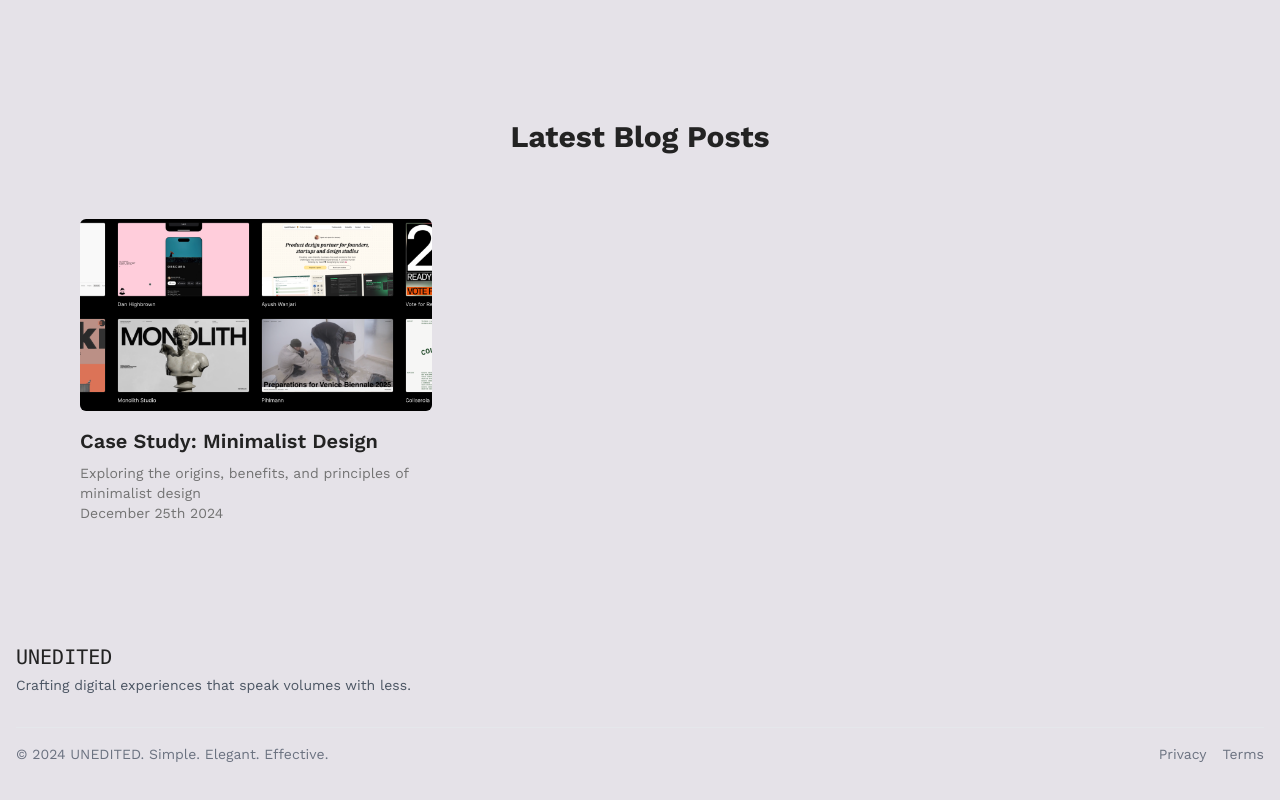
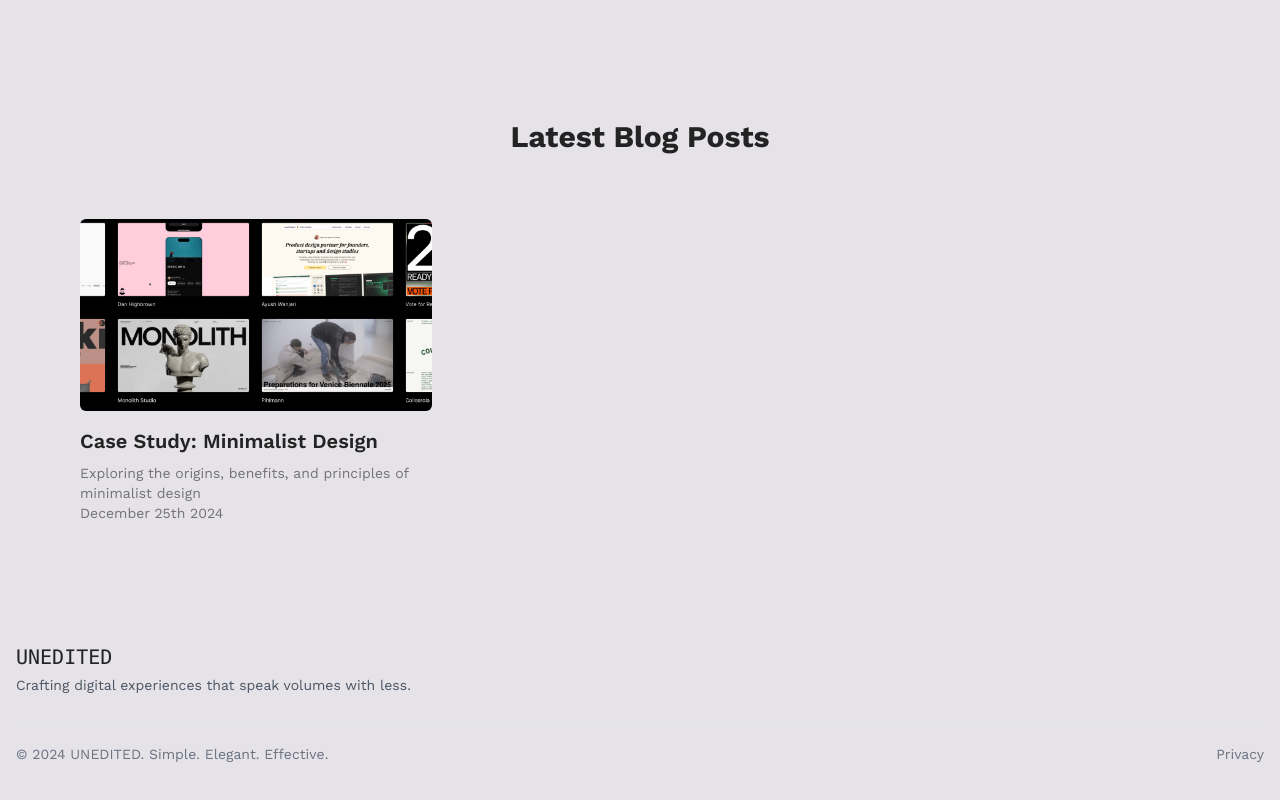
Before and after one commit to charliva/unedited, a Next.js app: page / in a window 1280 px wide. Shown: the part 2013-2813 px from the top of the page. Built offline with nearby package versions, Linux system fonts and the light colour scheme.

Commit message:
Small fix - footer.tsx

```diff
--- a/app/_components/footer.tsx
+++ b/app/_components/footer.tsx
@@ -27,7 +27,7 @@ export default function Footer() {
           <div className="flex justify-between items-center text-sm text-gray-500">
             <p>© {new Date().getFullYear()} UNEDITED. Simple. Elegant. Effective.</p>
             <div className="flex gap-4">
-              {['Privacy', 'Terms'].map((item) => (
+              {['Privacy'].map((item) => (
                 <Link
                   key={item}
                   href={`/${item.toLowerCase()}`}
```
